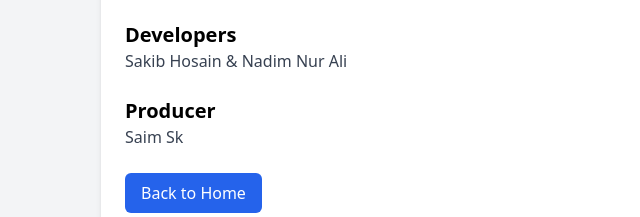
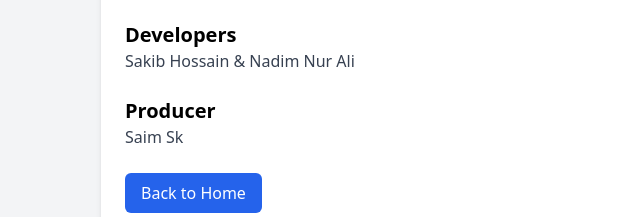
Before and after one commit to Sakibistohard/Instant-labs, a plain HTML site: page about.html in a window 1280 px wide. Shown: the part 411-628 px from the top of the page, 203-843 px from the left. Drawn offline with nearby package versions, Linux system fonts and the light colour scheme.

Commit message:
Fixed developer name

```diff
--- a/about.html
+++ b/about.html
@@ -28,7 +28,7 @@
     </ul>
 
     <h2 class="text-xl font-semibold mt-6">Developers</h2>
-    <p class="text-gray-700 font-medium">Sakib Hosain & Nadim Nur Ali</p>
+    <p class="text-gray-700 font-medium">Sakib Hossain & Nadim Nur Ali</p>
 
     <h2 class="text-xl font-semibold mt-6">Producer</h2>
     <p class="text-gray-700 font-medium">Saim Sk</p>
```
